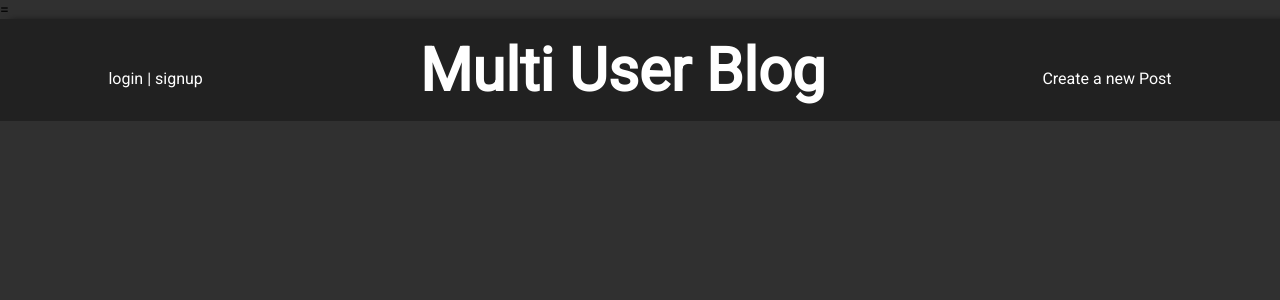
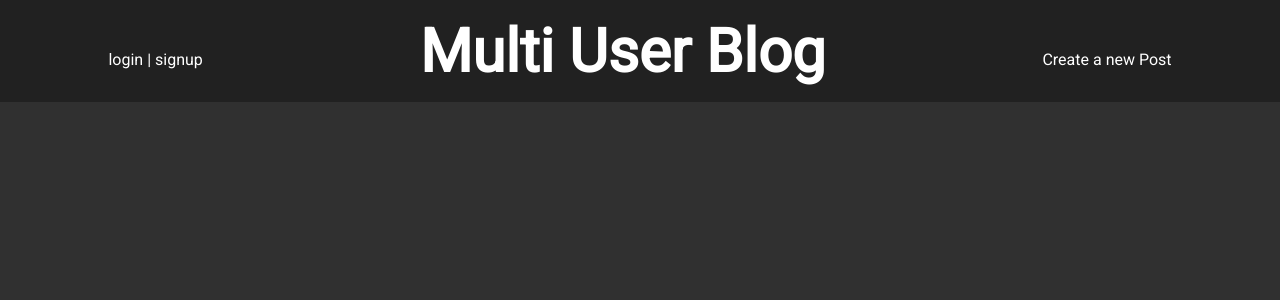
Before and after one commit to cgraffeo/multi-user-blog, a Python web app: template templates/blogmain.html in a window 1280 px wide. Shown: the top 300 px of the page. Run offline with Jinja, Linux system fonts and the light colour scheme; the template is opened without the code that fills it, so the values that code supplies are empty.

Commit message:
removed random =

```diff
--- a/templates/base.html
+++ b/templates/base.html
@@ -8,7 +8,7 @@
     <title>Multi User Blog</title>
     <link type="text/css" rel="stylesheet" href="/static/main.css">
     <link href="https://fonts.googleapis.com/css?family=Roboto" rel="stylesheet">
-   <link rel="stylesheet" href="https://cdnjs.cloudflare.com/ajax/libs/font-awesome/4.7.0/css/font-awesome.min.css">=
+   <link rel="stylesheet" href="https://cdnjs.cloudflare.com/ajax/libs/font-awesome/4.7.0/css/font-awesome.min.css">
 
 </head>
 
```
Also changed, not shown: 1 other file.
